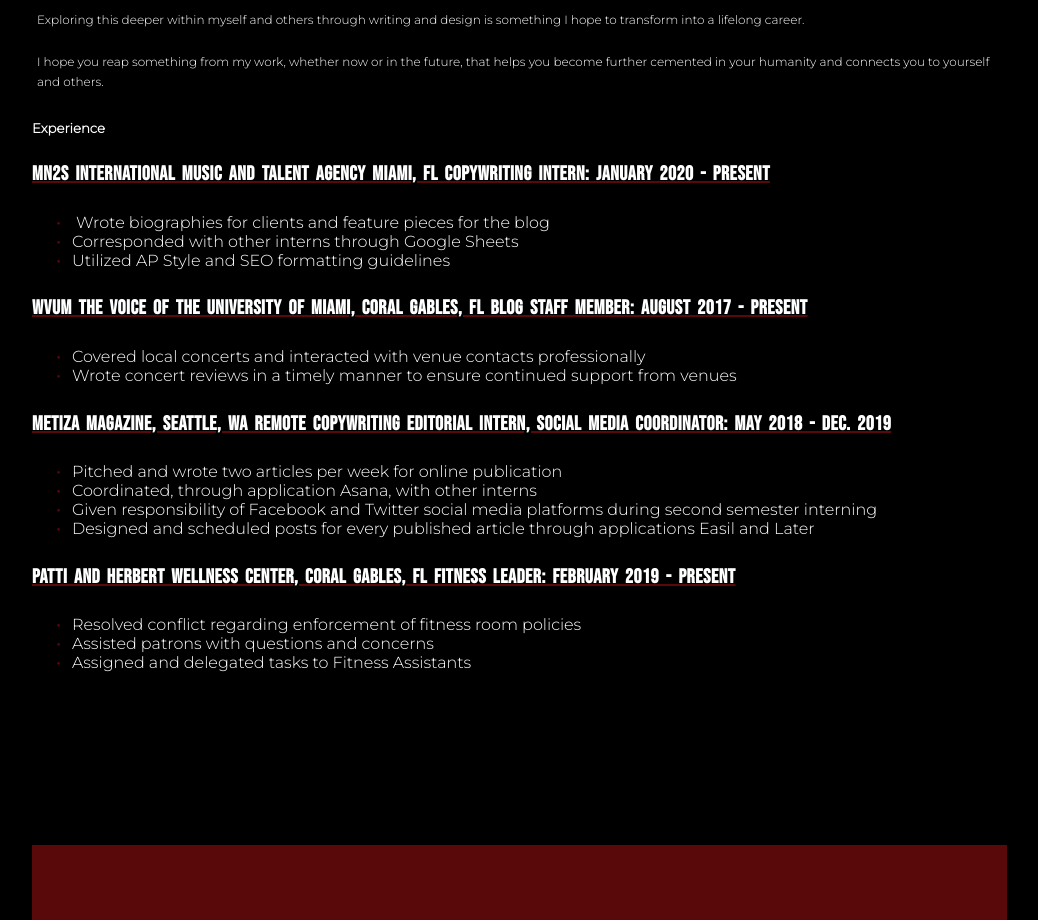
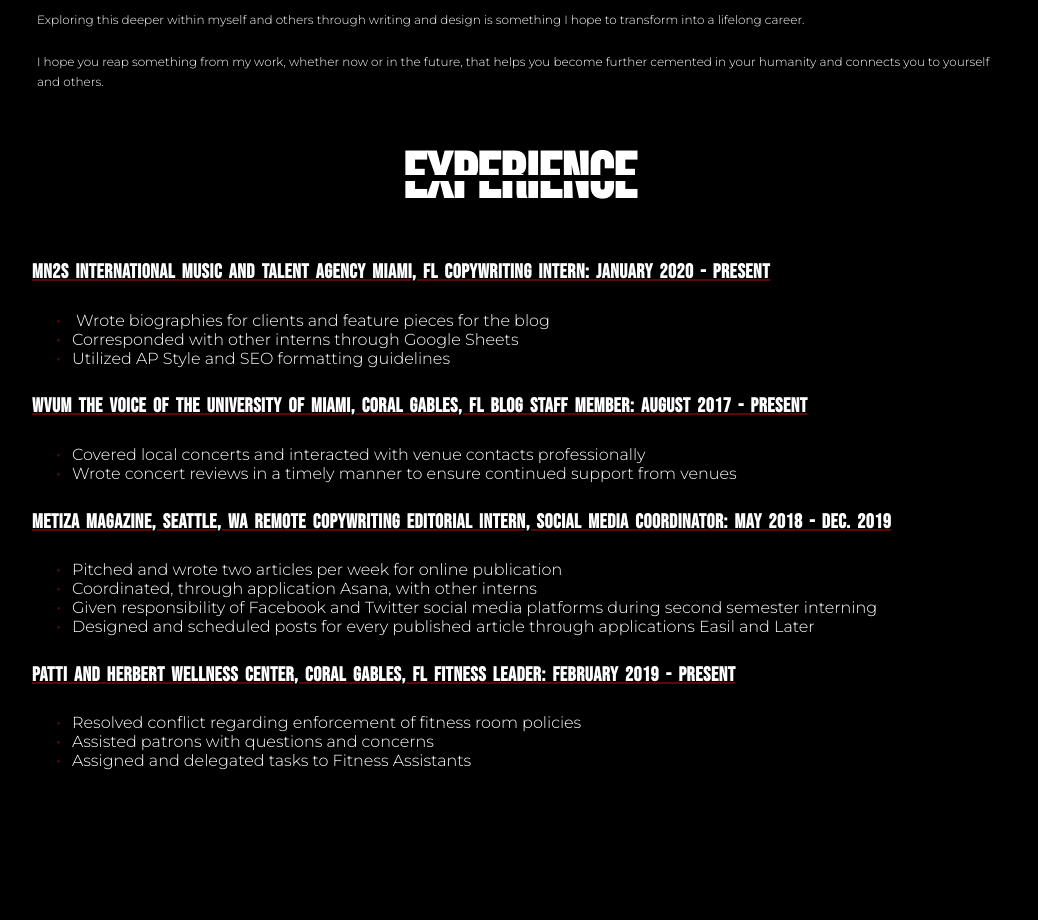
Before and after one commit to svbraddock/svbraddock.github.io, a plain HTML site: page about.html in a window 1280 px wide. Shown: the part 1440-2360 px from the top of the page, without its empty margins (128-1166 px from the left). Drawn offline with Linux system fonts and the light colour scheme.

Commit message:
Update about.html

```diff
--- a/about.html
+++ b/about.html
@@ -30,7 +30,7 @@
 	<p>Exploring this deeper within myself and others through writing and design is something I hope to transform into a lifelong career.</p>
 	<p>I hope you reap something from my work, whether now or in the future, that helps you become further cemented in your humanity and connects you to yourself and others.</p>
 
-	<h5>Experience</h5>
+	<h1>Experience</h1>
 	<h4>MN2S International Music and Talent Agency Miami, FL Copywriting Intern: January 2020 - Present</h4>
 	<ul>
   <li> Wrote biographies for clients and feature pieces for the blog</li>
```
